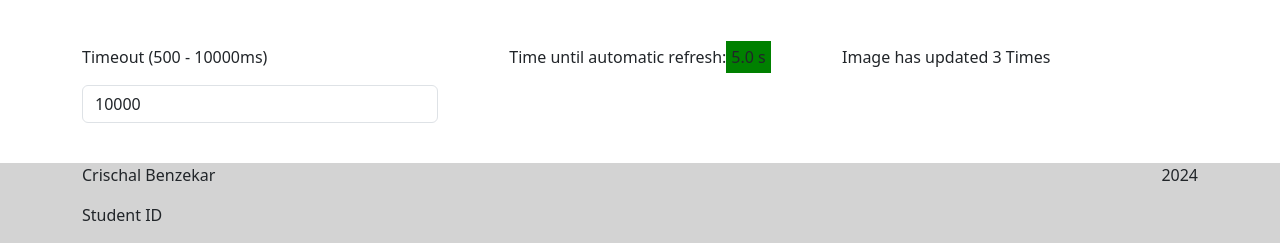
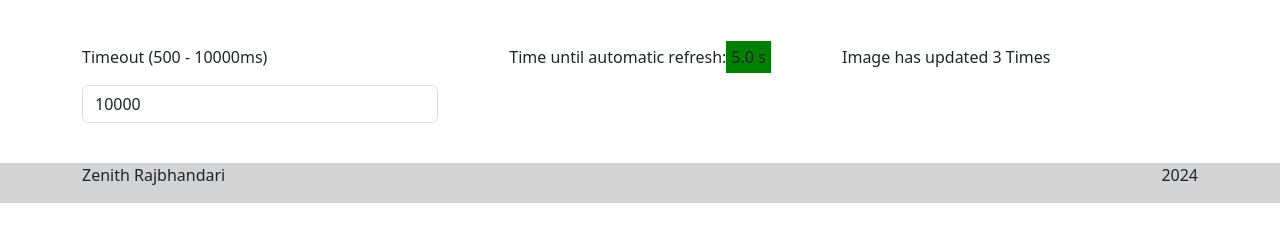
Before and after one commit to void-zenith/eventlistener-js, a plain HTML site: page index.html in a window 1280 px wide. Shown: the part 931-1174 px from the top of the page. After the commit the page ends 1134 px from the top, so only its background shows below. Drawn offline with nearby package versions, Linux system fonts and the light colour scheme.

```diff
--- a/index.html
+++ b/index.html
@@ -77,8 +77,7 @@
       <div class="container">
         <div class="row">
           <div class="col">
-            <p>Crischal Benzekar</p>
-            <p>Student ID</p>
+            <p>Zenith Rajbhandari</p>
           </div>
           <div class="col text-end">2024</div>
         </div>
```
